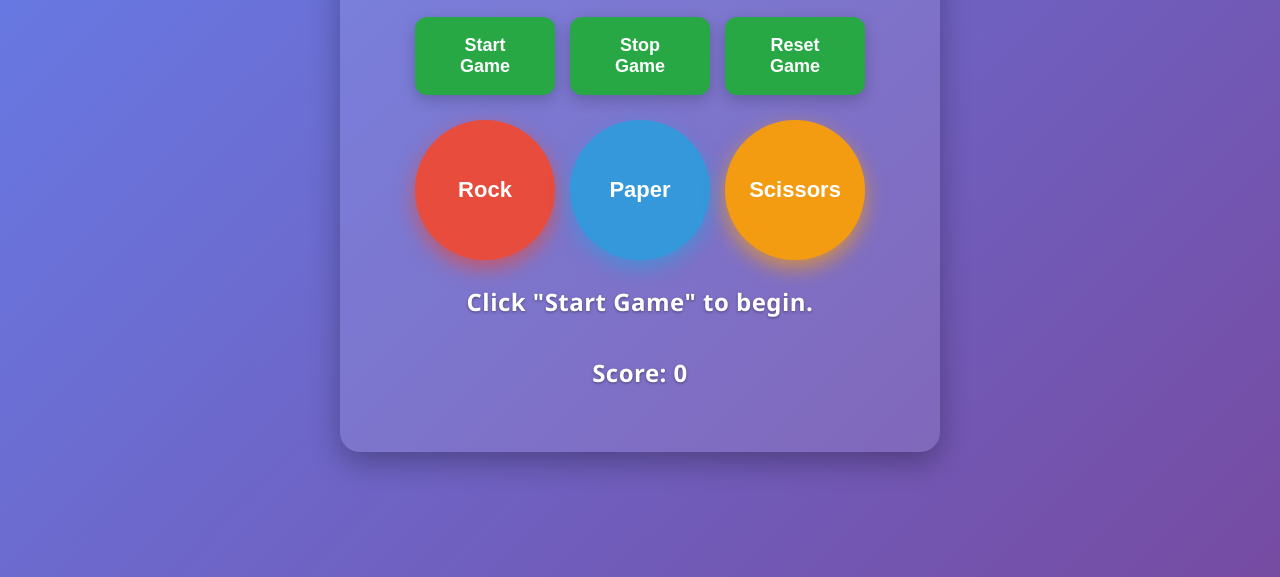
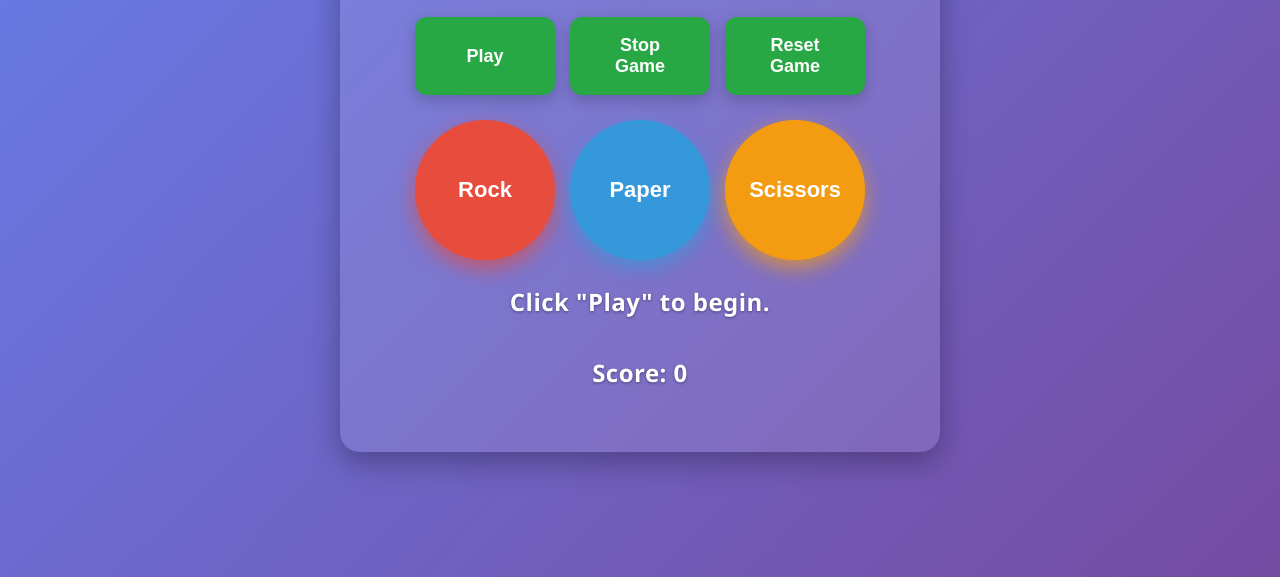
Before and after one commit to dangrusev/Rock-Paper-Scissors, a plain HTML site: page index.html in a window 1280 px wide. Shown: the part 223-800 px from the top of the page. Drawn offline with Linux system fonts and the light colour scheme.

Commit message:
Update index.html

```diff
--- a/index.html
+++ b/index.html
@@ -10,7 +10,7 @@
     <h1 style="font-size:40px">Rock, Paper, Scissors</h1>
 
     <div class="buttons">
-      <button onclick="startGame()">Start Game</button>
+      <button onclick="startGame()">Play</button>
       <button onclick="stopGame()">Stop Game</button>
       <button onclick="resetGame()">Reset Game</button>
     </div>
@@ -21,7 +21,7 @@
       <button onclick="play('scissors')">Scissors</button>
     </div>
 
-    <div id="result" class="output">Click "Start Game" to begin.</div>
+    <div id="result" class="output">Click "Play" to begin.</div>
     <div id="score" class="output">Score: 0</div>
   </div>
 
```
